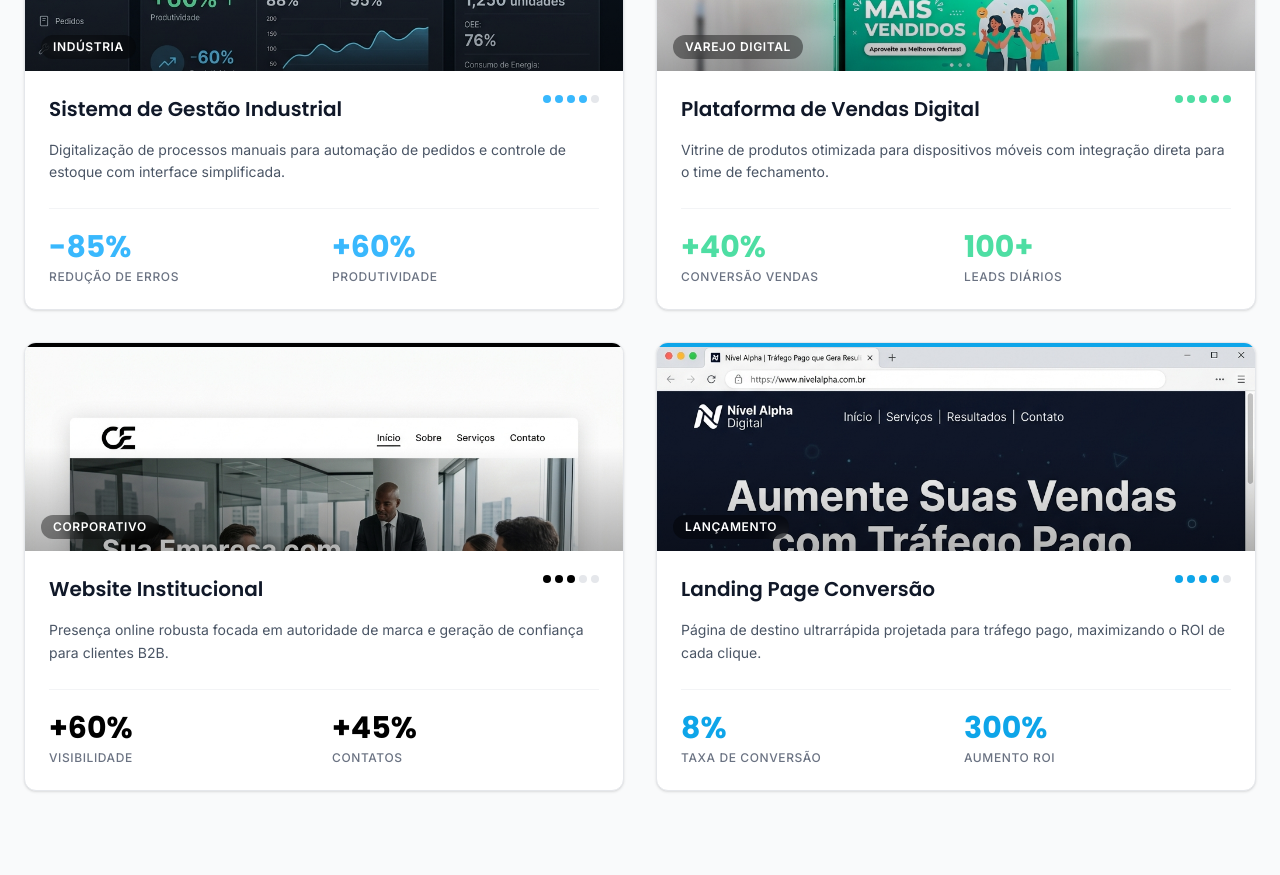
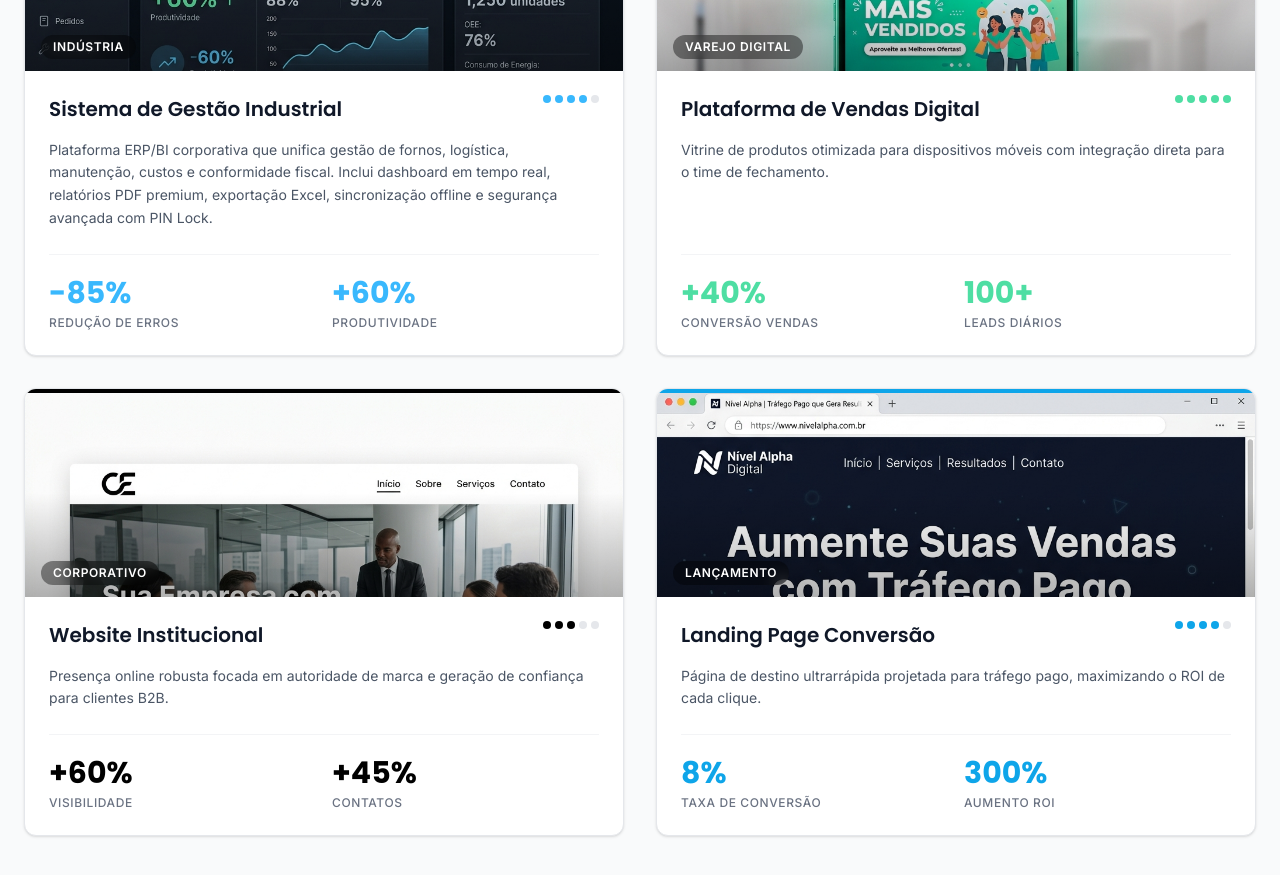
Before and after one commit to Hunter1805/site-portifolio, a React (Vite) app: page / in a window 1280 px wide. Shown: the part 1420-2295 px from the top of the page. Built offline with nearby package versions, Linux system fonts and the light colour scheme.

Commit message:
docs: atualiza descricao do projeto industrial no portfolio

```diff
--- a/src/data.ts
+++ b/src/data.ts
@@ -3,7 +3,7 @@ export const portfolioData = [
     id: 1,
     category: 'Indústria',
     title: 'Sistema de Gestão Industrial',
-    description: 'Digitalização de processos manuais para automação de pedidos e controle de estoque com interface simplificada.',
+    description: 'Plataforma ERP/BI corporativa que unifica gestão de fornos, logística, manutenção, custos e conformidade fiscal. Inclui dashboard em tempo real, relatórios PDF premium, exportação Excel, sincronização offline e segurança avançada com PIN Lock.',
     metrics: [ { value: '-85%', label: 'Redução de Erros' }, { value: '+60%', label: 'Produtividade' } ],
     accent: 'bg-[#39b8fd]',
     textAccent: 'text-[#39b8fd]',
```
